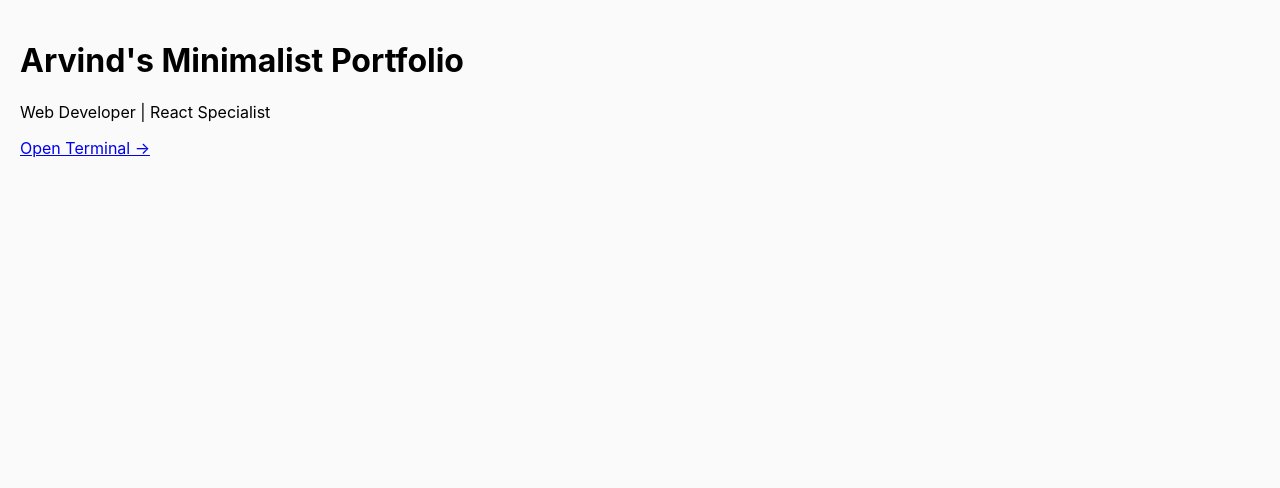
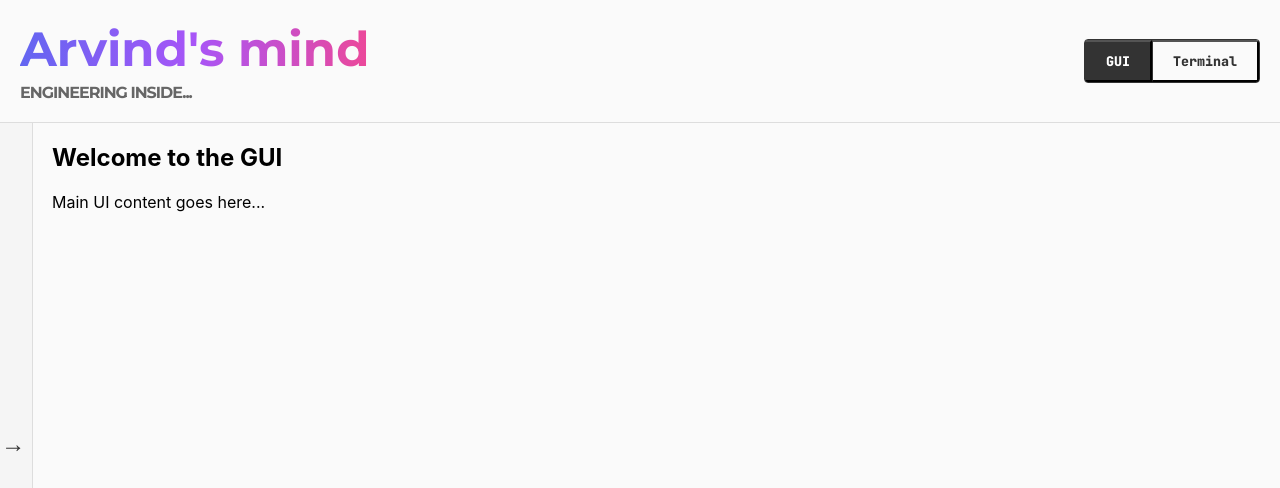
Before and after one commit to arvind2221994/arvind2221994.github.io, a React app: page / in a window 1280 px wide. Shown: the top 488 px of the page. Built offline with nearby package versions, Linux system fonts and the light colour scheme.

Commit message:
Add GUI Menu and Terminal placeholders

```diff
--- a/package.json
+++ b/package.json
@@ -16,6 +16,7 @@
     "@babel/preset-env": "^7.23.0",
     "@babel/preset-react": "^7.22.0",
     "babel-loader": "^9.1.0",
+    "copy-webpack-plugin": "^13.0.1",
     "css-loader": "^6.8.0",
     "html-webpack-plugin": "^5.5.0",
     "style-loader": "^3.3.0",
--- a/public/index.html
+++ b/public/index.html
@@ -4,6 +4,7 @@
     <meta charset="UTF-8">
     <meta name="viewport" content="width=device-width, initial-scale=1.0">
     <title>Welcome to my portfolio!</title>
+    <link href="https://fonts.googleapis.com/css2?family=Montserrat:wght@700&family=Space+Mono&family=JetBrains+Mono:wght@800&display=swap" rel="stylesheet">
     <style>
         body { margin: 0; font-family: -apple-system, BlinkMacSystemFont, 'Segoe UI', Roboto, sans-serif; background: #fafafa; }
     </style>
--- /dev/null
+++ b/src/App.css
@@ -0,0 +1,63 @@
+.topNav {
+    display: flex;
+    justify-content: space-between;
+    align-items: center;
+    padding: 20px;
+    border-bottom: 1px solid #ddd;
+}
+
+.navDiv{
+    border: 1px solid #333;
+    border-radius: 4px;
+    overflow: hidden;
+}
+
+.terminalLink{
+    padding: 10px 20px;
+    text-decoration: none;
+    border-left: 1px solid #333;
+    cursor: pointer;
+    transition: all 0.3s;
+}
+
+#guiLink{
+    background-color: transparent;
+    color: #333;
+}
+#cliLink{
+    background-color: #333;
+    color: #fff;
+}
+
+.terminal{
+    padding: 20px;
+    background: #000;
+    color: #0f0;
+    min-height: 100vh;
+    font-family: 'Space Mono', monospace;
+}
+/* For a Bold, Tech look */
+.name-heading {
+  font-family: 'Montserrat', sans-serif;
+  font-weight: 700;
+  letter-spacing: -1px;
+  text-transform: uppercase;
+  margin: 5px 0 0 0;
+  color: #666;
+}
+
+button {
+  font-family: 'JetBrains Mono', monospace;
+  color: #333;
+}
+
+h1 {
+  font-family: 'Montserrat', sans-serif;
+  font-size: 3rem;
+  background: linear-gradient(to right, #6366f1, #a855f7, #ec4899);
+  -webkit-background-clip: text;
+  background-clip: text;
+  -webkit-text-fill-color: transparent;
+  font-weight: 800;
+  margin: 0 ;
+}
--- a/src/App.js
+++ b/src/App.js
@@ -1,27 +1,53 @@
-import React from 'react';
-import { BrowserRouter as Router, Routes, Route, Link } from 'react-router-dom';
+import React, { useState } from 'react';
+import { BrowserRouter as Router, Routes, Route } from 'react-router-dom';
+import './App.css';
+import LeftMenu from './LeftMenu';
+import GuiBody from './GuiBody';
+import TerminalUI from './TerminalUI';
 
-const Home = () => (
-  <div style={{ padding: '20px' }}>
-    <h1>Arvind's Minimalist Portfolio</h1>
-    <p>Web Developer | React Specialist</p>
-    <Link to="/terminal">Open Terminal →</Link>
-  </div>
-);
+const Home = () => {
+  const [mode, setMode] = useState('GUI');
+  const [menuWidth, setMenuWidth] = useState('2rem');
 
-const TerminalPlaceholder = () => (
-  <div style={{ padding: '20px', background: '#000', color: '#0f0', minHeight: '100vh' }}>
-    <p> Terminal initialized. Logic goes here...</p>
-    <Link to="/" style={{ color: '#fff' }}>Back Home</Link>
-  </div>
-);
+  return (
+    <div>
+      <nav className="topNav">
+        <div>
+          <h1>Arvind's mind</h1>
+          <p className="name-heading">Engineering inside...</p>
+        </div>
+
+        <div className='navDiv'>
+          <button
+            onClick={() => setMode('GUI')}
+            className="terminalLink"
+            id={mode === 'GUI' ? 'cliLink' : 'guiLink'}
+          >
+            GUI
+          </button>
+          <button
+            onClick={() => setMode('Terminal')}
+            className="terminalLink"
+            id={mode === 'Terminal' ? 'cliLink' : 'guiLink'}
+          >
+            Terminal
+          </button>
+        </div>
+      </nav>
+      <div>
+        <LeftMenu menuWidth={menuWidth} setMenuWidth={setMenuWidth} />
+         {mode === 'Terminal' ? <TerminalUI menuWidth={menuWidth} /> : <GuiBody menuWidth={menuWidth} />}
+      </div>
+
+    </div>
+  );
+};
 
 const App = () => {
   return (
     <Router>
       <Routes>
         <Route path="/" element={<Home />} />
-        <Route path="/terminal" element={<TerminalPlaceholder />} />
       </Routes>
     </Router>
   );
--- /dev/null
+++ b/src/GuiBody.css
@@ -0,0 +1,6 @@
+.guiBody{
+    padding: 20px;
+}
+.guiBody h2{
+    margin-top: 0;
+}
--- /dev/null
+++ b/src/GuiBody.js
@@ -0,0 +1,16 @@
+import React from 'react';
+import './GuiBody.css';
+
+const GuiBody = ({ menuWidth }) => {
+  return (
+    <div
+      className='guiBody'
+      style={{ marginLeft: menuWidth, transition: 'margin-left 0.3s ease' }}
+    >
+      <h2>Welcome to the GUI</h2>
+      <p>Main UI content goes here...</p>
+    </div>
+  );
+};
+
+export default GuiBody;
--- /dev/null
+++ b/src/LeftMenu.css
@@ -0,0 +1,34 @@
+.leftmenu{
+    position: fixed;
+    left: 0;
+    height: calc(100vh);
+    background-color: #f5f5f5;
+    border-right: 1px solid #ddd;
+    transition: width 0.3s ease;
+    display: flex;
+    overflow: hidden;
+}
+.linksContainer{
+    display: flex;
+    flex-direction: column;
+    gap: 15px;
+    padding: 20px;
+    width: 100%;
+    transition: opacity 0.3s ease;
+}
+.arrowButton{
+    position: absolute;
+    top: 40%;
+    transform: translateY(-50%) rotate(0deg);
+    background: none;
+    border: none;
+    font-size: 24px;
+    cursor: pointer;
+    transition: transform 0.3s ease;
+}
+.linksContainer a{
+    text-decoration: none;
+    color: #333;
+    font-size: 16px;
+    white-space: nowrap;
+}
--- /dev/null
+++ b/src/LeftMenu.js
@@ -0,0 +1,37 @@
+import React, { useState } from 'react';
+import './LeftMenu.css';
+
+const LeftMenu = ({ menuWidth, setMenuWidth }) => {
+  const [isExpanded, setIsExpanded] = useState(false);
+
+  const handleToggle = () => {
+    const newExpanded = !isExpanded;
+    setIsExpanded(newExpanded);
+    setMenuWidth(newExpanded ? '15%' : '2rem');
+  };
+
+  return (
+    <div className="leftmenu" style={{width: menuWidth}}>
+      <button
+        className="arrowButton"
+        style={{transform: `translateY(-50%) rotate(${isExpanded ? '180deg' : '0deg'})`}}
+        onClick={handleToggle}
+        aria-label={isExpanded ? 'Collapse menu' : 'Expand menu'}
+      >
+        →
+      </button>
+
+      {isExpanded && (
+        <div className="linksContainer" style={{opacity: isExpanded ? 1 : 0}}>
+          <a href="#about" >About</a>
+          <a href="#projects" >Projects</a>
+          <a href="#skills" >Skills</a>
+          <a href="#experience" >Experience</a>
+          <a href="#contact" >Contact</a>
+        </div>
+      )}
+    </div>
+  );
+};
+
+export default LeftMenu;
--- /dev/null
+++ b/src/TerminalUI.js
@@ -0,0 +1,15 @@
+import React from 'react';
+import './GuiBody.css';
+
+const TerminalUI = ({ menuWidth }) => {
+  return (
+      <div
+        className='terminal'
+        style={{ marginLeft: menuWidth, transition: 'margin-left 0.3s ease' }}
+      >
+          <p> Terminal initialized. Logic goes here...</p>
+      </div>
+  );
+};
+
+export default TerminalUI;
--- a/webpack.config.js
+++ b/webpack.config.js
@@ -1,5 +1,6 @@
 const path = require('path');
 const HtmlWebpackPlugin = require('html-webpack-plugin');
+const CopyPlugin = require("copy-webpack-plugin");
 
 module.exports = {
   entry: './src/index.js',
@@ -27,6 +28,11 @@
   plugins: [
     new HtmlWebpackPlugin({
       template: './public/index.html'
+    }),
+    new CopyPlugin({
+      patterns: [
+        { from: "public/404.html", to: "404.html" },
+      ],
     })
   ],
   devServer: {
```
Also changed, not shown: 1 other file (tests, documents, lock files or other folders).
